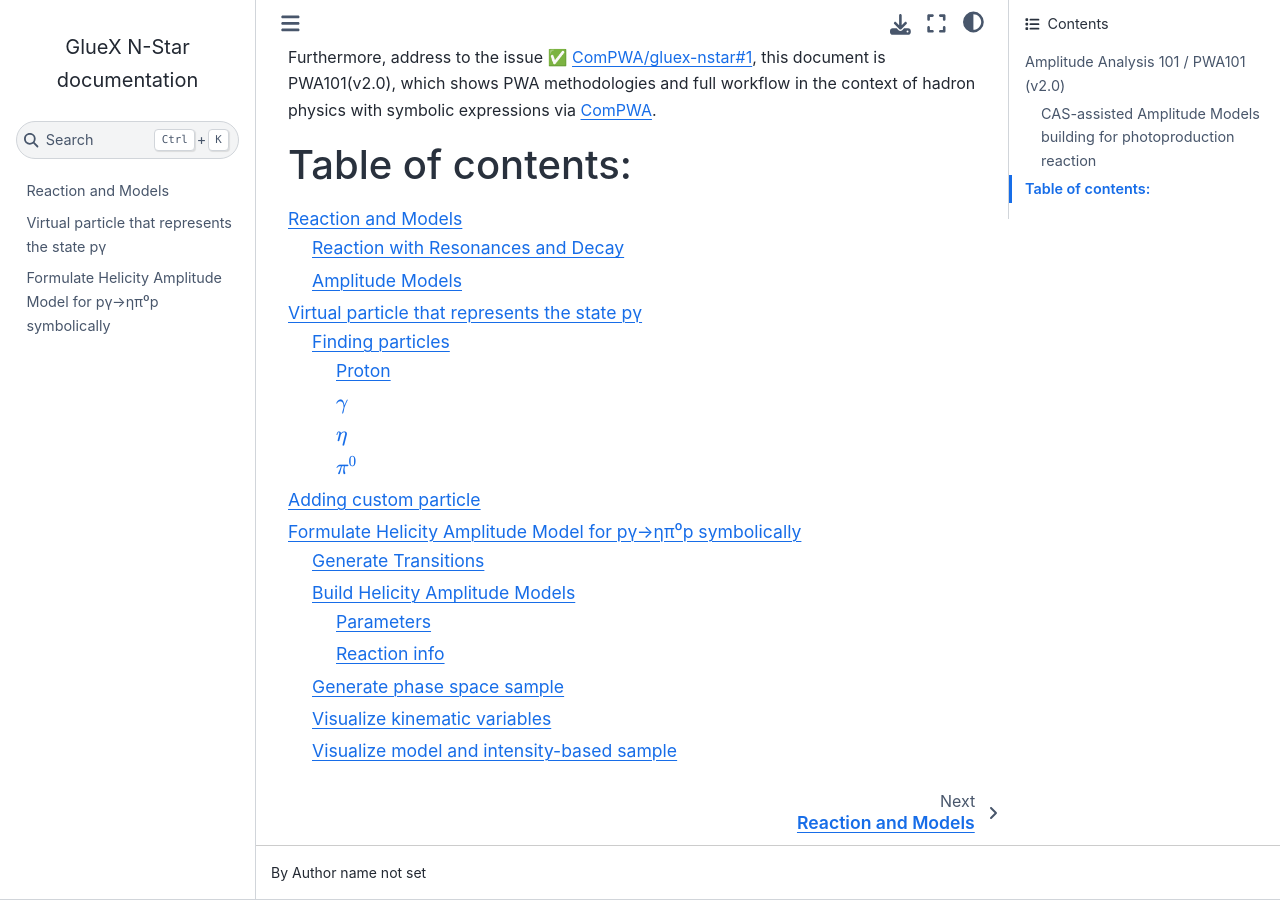
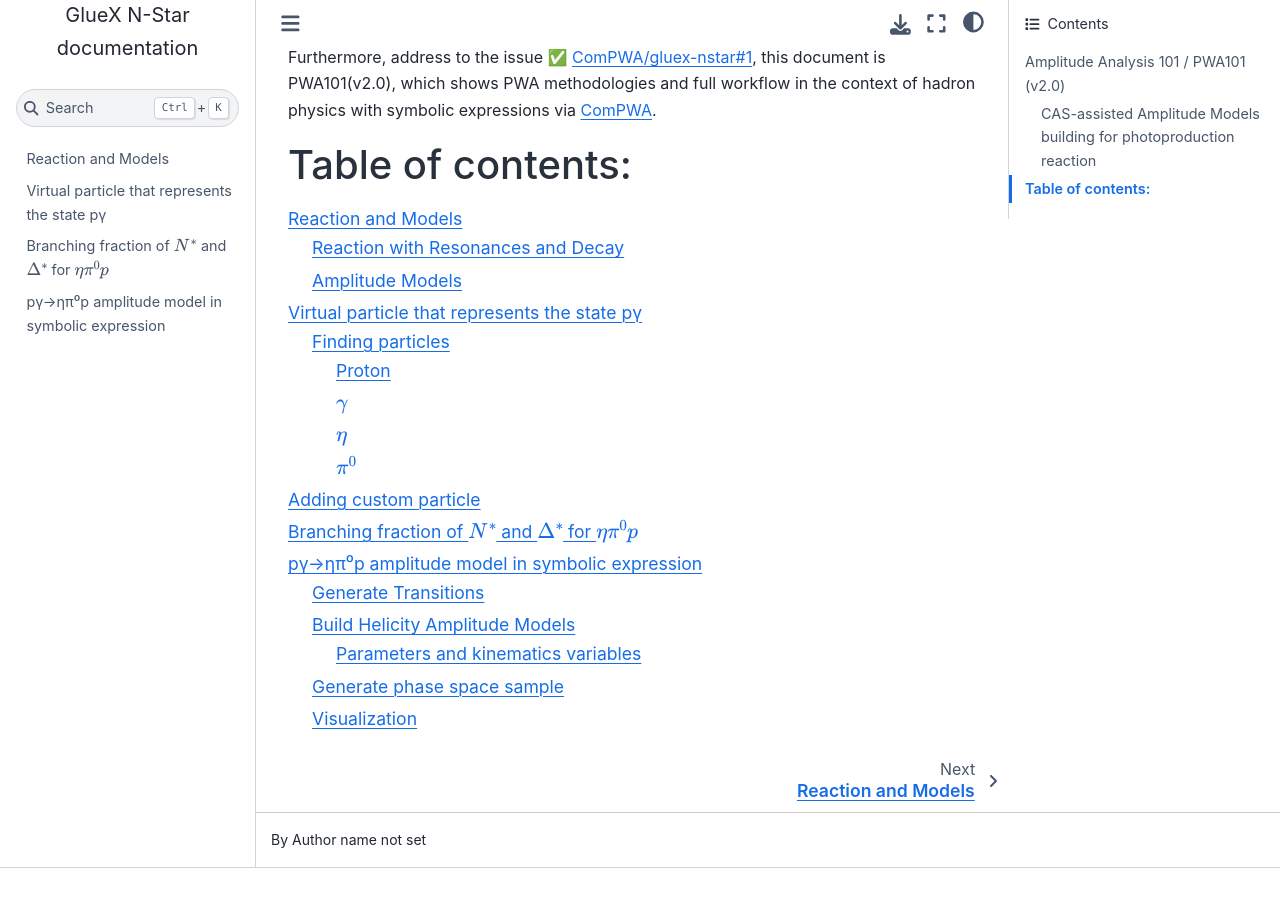
Before and after one commit to ComPWA/gluex-nstar, a Sphinx documentation site: the page built from docs/index.md, in a window 1280 px wide and 900 px high, scrolled down 547 px. Built offline with Sphinx 7.4.7 and the Sphinx Book theme 1.1.4, drawn with Linux system fonts in a browser that asks for light colours; after the commit the page ends 1415 px from its top, so only the background shows below that.

Commit message:
Address to @redeboer comments

````diff
--- /dev/null
+++ b/docs/branching_fraction.md
@@ -0,0 +1,29 @@
+# Branching fraction of $N^*$ and $\Delta^*$ for $\eta\pi^0p$
+
+From [PDG Live](https://pdglive.lbl.gov/):
+For the record.
+
+Branching fraction of $\Delta(1232)$ to
+
+| Mode    | Fraction   |
+| ------- | ---------- |
+| N$\pi$  | 99.4%      |
+| N$\eta$ | 0.55-0.65% |
+
+Branching fraction of $N(1440)$ to
+| Mode | Fraction |
+| ----------- | ----------- |
+| N$\pi$ | 55 - 75% |
+| N$\eta$ | <1% |
+
+Branching fraction of $N(1520)$ to
+| Mode | Fraction |
+| ----------- | ----------- |
+| N$\pi$ | 55 - 65% |
+| N$\eta$ | 0.07 - 0.09% |
+
+Branching fraction of $N(1535)$ to
+| Mode | Fraction |
+| ----------- | ----------- |
+| N$\pi$ | 32-52% |
+| N$\eta$ | 30-55% |
--- a/docs/index.md
+++ b/docs/index.md
@@ -17,5 +17,6 @@
 ```{toctree}
 reaction
 pgamma-state
+branching_fraction
 all-in-one
 ```
````
Also changed, not shown: docs/all-in-one.ipynb.
